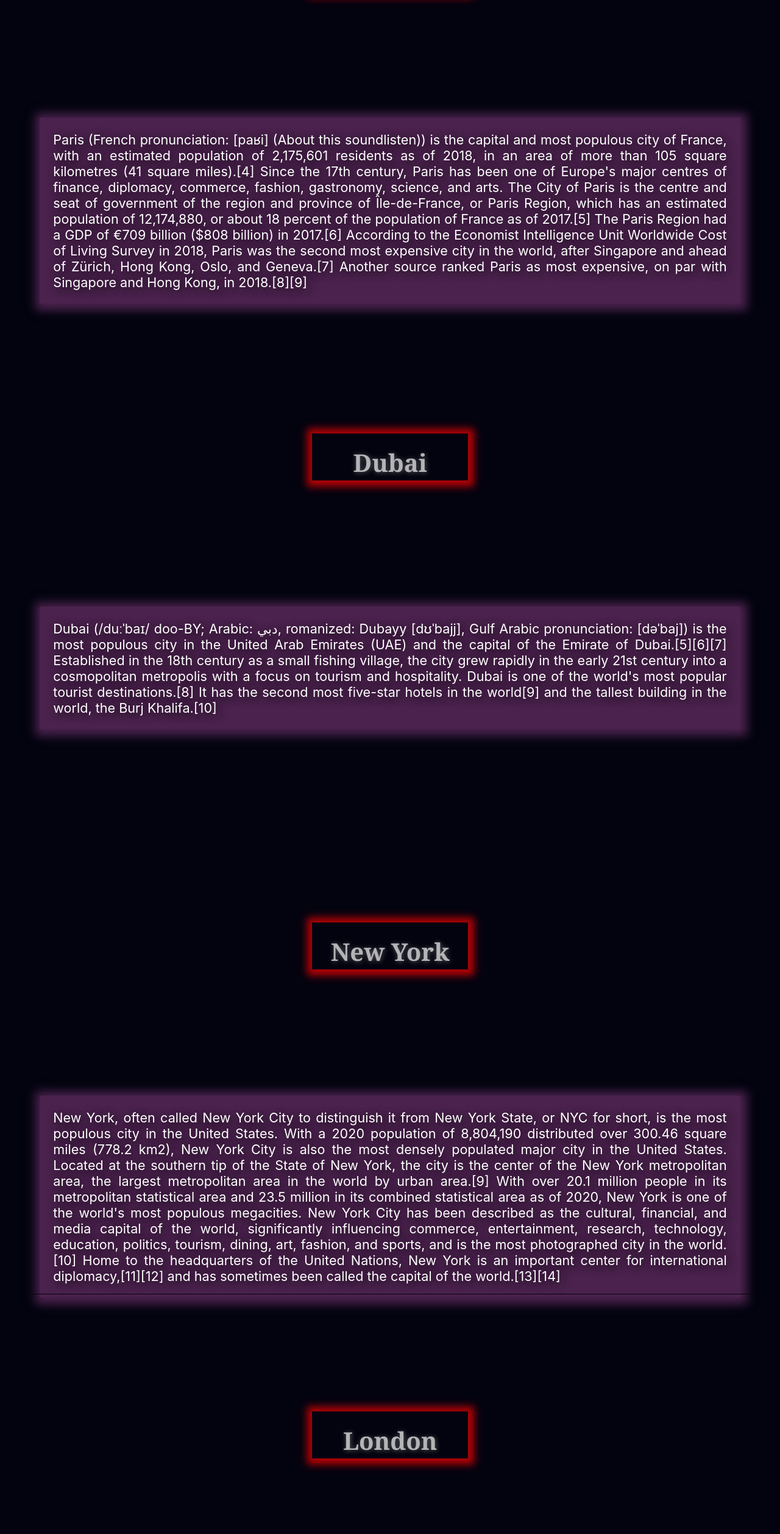
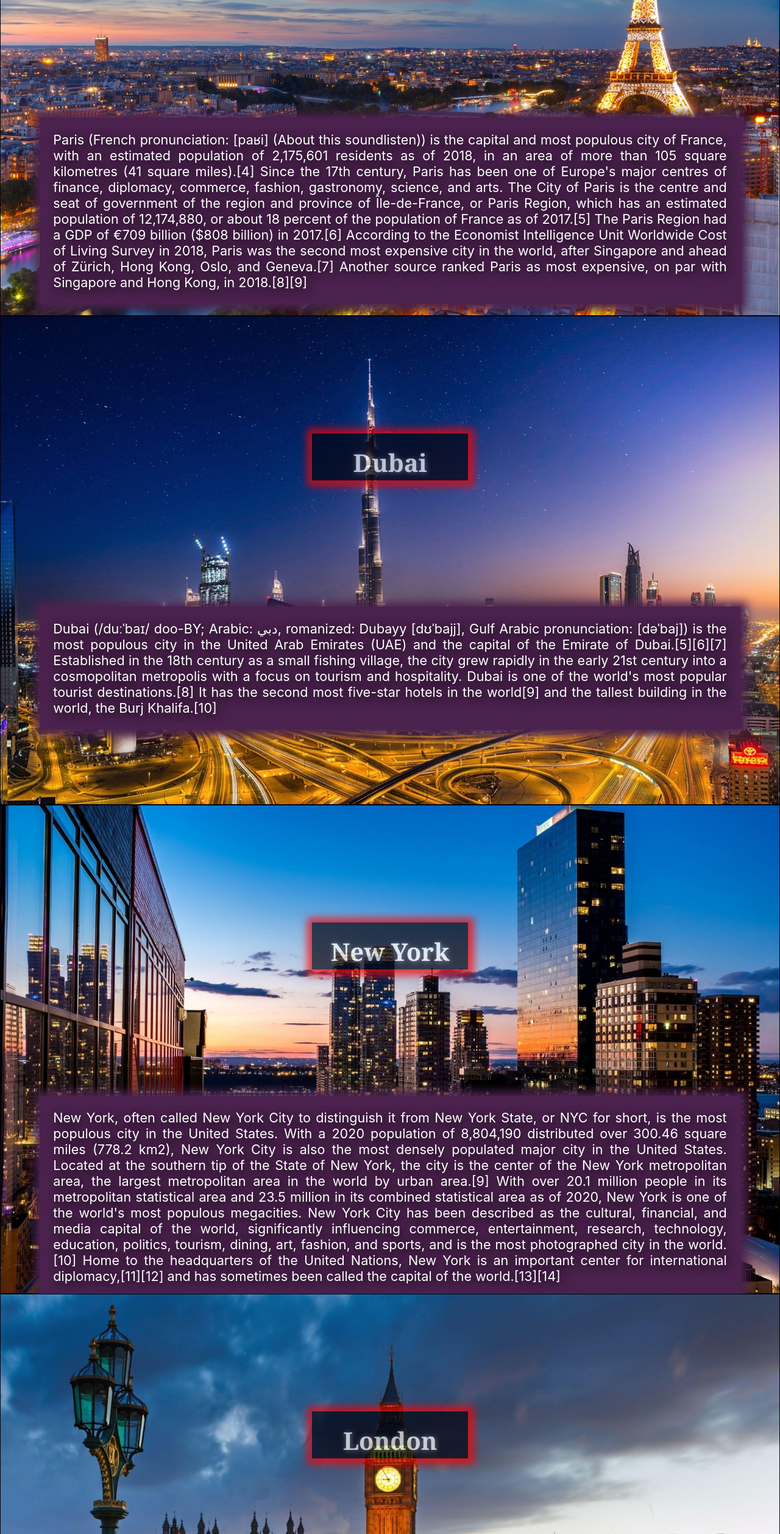
Before and after one commit to axense234/Parallax-Website, a plain HTML site: page index.html in a window 1280 px wide. Shown: the part 284-2800 px from the top of the page at 61% size. Drawn offline with Linux system fonts and the light colour scheme.

Commit message:
Changed index.css so now it has the right path to the imgs

```diff
--- a/index.css
+++ b/index.css
@@ -41,7 +41,7 @@ h1:hover {
 }
 
 #section-1 {
-  background-image: url(../../../Photos/paris.jpg);
+  background-image: url(./img/paris.jpg);
   background-attachment: fixed;
   background-size: cover;
   background-repeat: no-repeat;
@@ -51,7 +51,7 @@ h1:hover {
 }
 
 #section-2 {
-  background-image: url(../../../Photos/dubai.jpg);
+  background-image: url(./img/dubai.jpg);
   background-attachment: fixed;
   background-size: cover;
   background-repeat: no-repeat;
@@ -61,7 +61,7 @@ h1:hover {
 }
 
 #section-3 {
-  background-image: url(../../../Photos/newyork.jpg);
+  background-image: url(./img/newyork.jpg);
   background-attachment: fixed;
   background-size: cover;
   background-repeat: no-repeat;
@@ -71,7 +71,7 @@ h1:hover {
 }
 
 #section-4 {
-  background-image: url(../../../Photos/london2.jpg);
+  background-image: url(./img/london2.jpg);
   background-attachment: fixed;
   background-size: cover;
   background-repeat: no-repeat;
```
Also changed, not shown: 1 other file.
